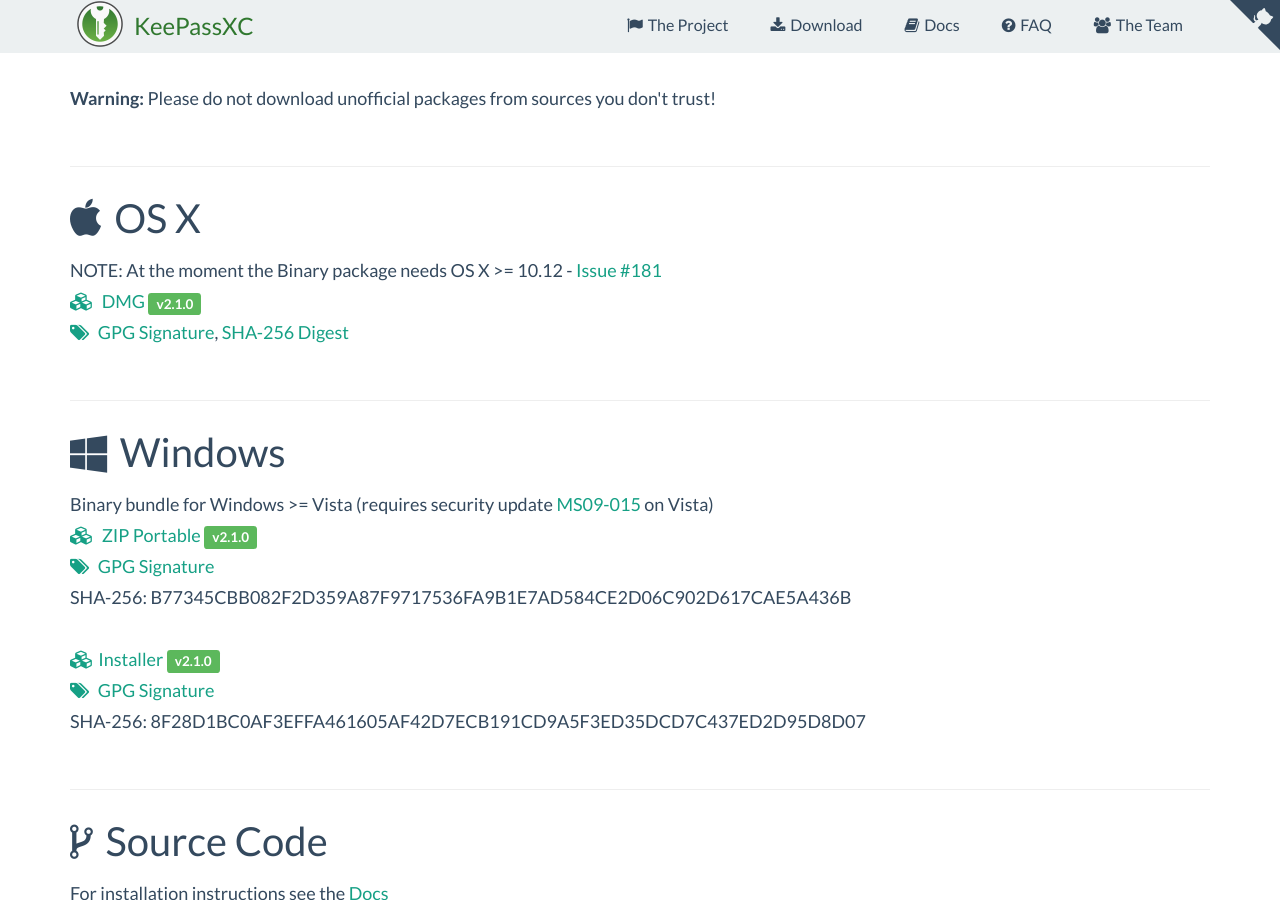
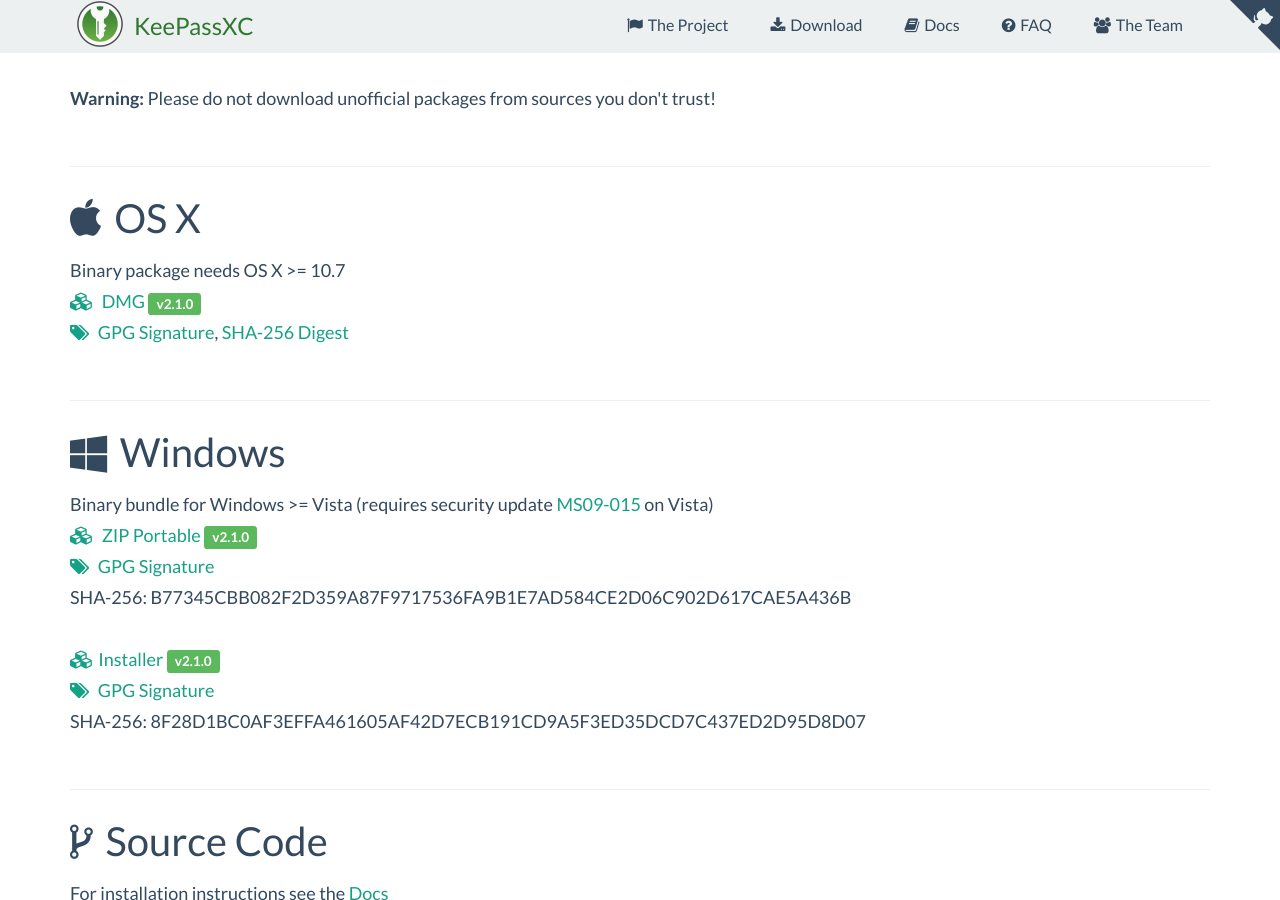
Before and after one commit to keepassxreboot/keepassxc-org, a Jekyll site: the page built from download.html, in a window 1280 px wide and 900 px high, scrolled down 1161 px. Built offline with Jekyll 4.4.1, drawn with Linux system fonts in a browser that asks for light colours.

Commit message:
fix macOS version

```diff
--- a/download.html
+++ b/download.html
@@ -79,7 +79,7 @@
 
 <div><a name="mac"></a><hr/>
   <h3><i class="fa fa-mac" aria-hidden="true"></i> OS X</h3>
-  NOTE: At the moment the Binary package needs OS X >= 10.12 - <a href="https://github.com/keepassxreboot/keepassxc/issues/181">Issue #181</a><br/>
+  Binary package needs OS X >= 10.7<br/>
   <a href="https://github.com/keepassxreboot/keepassxc/releases/download/2.1.0/KeePassXC-2.1.0.dmg">
     <i class="fa fa-cubes" aria-hidden="true"></i> DMG <span class="label label-success">v2.1.0</span>
   </a><br/>
```
